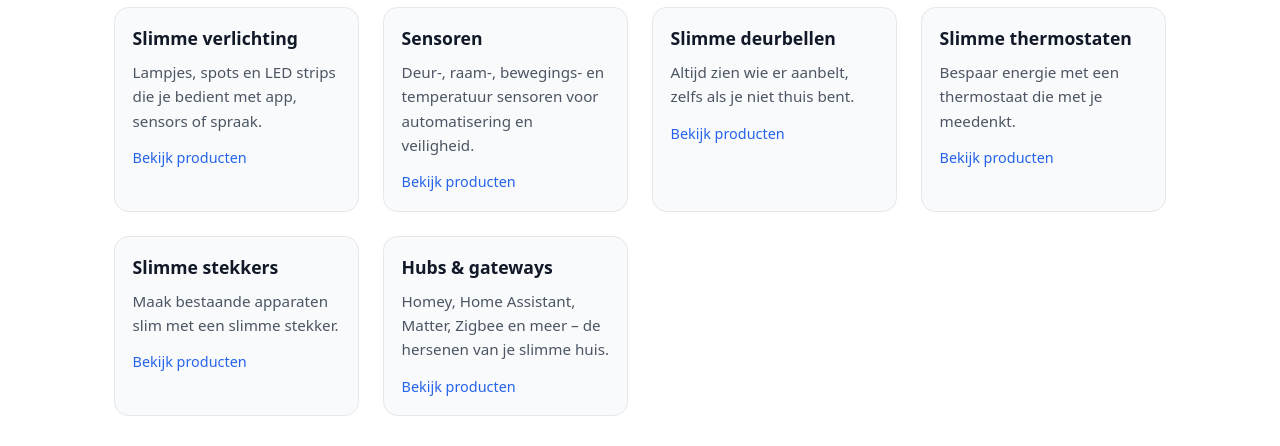
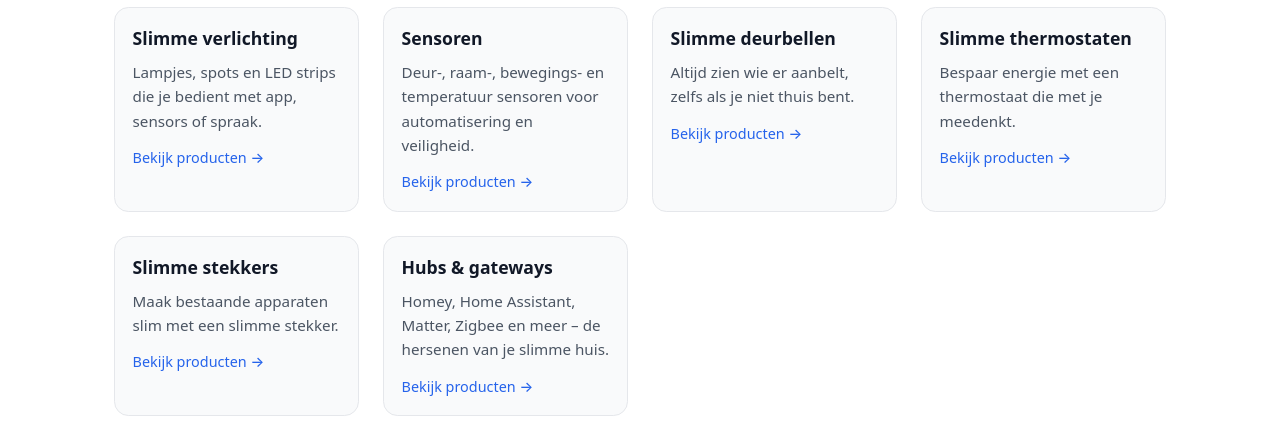
Before and after one commit to hafidgrad/SlimHuisWonen, a Next.js app: page / in a window 1280 px wide. Shown: the part 1600-2046 px from the top of the page. Built offline with nearby package versions, Linux system fonts and the light colour scheme.

Commit message:
components/Categories.jsx

```diff
--- a/components/Categories.jsx
+++ b/components/Categories.jsx
@@ -1,3 +1,5 @@
+import Link from "next/link";
+
 const categories = [
   {
     id: "slimme-verlichting",
@@ -36,14 +38,20 @@ export default function Categories() {
     <section id="categorieen" className="section section-alt">
       <div className="container">
         <h2>Categorieën slimme producten</h2>
+
         <div className="category-grid">
           {categories.map((cat) => (
             <article key={cat.id} className="card">
               <h3>{cat.title}</h3>
               <p>{cat.text}</p>
-              <a href="/producten" className="card-link">
-                Bekijk producten
-              </a>
+
+              {/* ✅ JUISTE LINK */}
+              <Link
+                href={`/categorieen/${cat.id}`}
+                className="card-link"
+              >
+                Bekijk producten →
+              </Link>
             </article>
           ))}
         </div>
```
